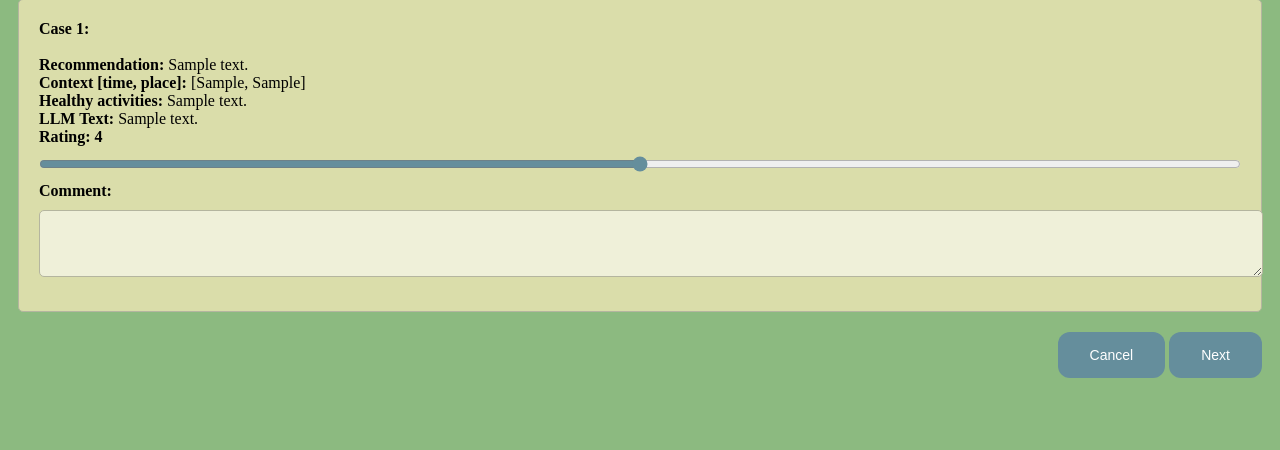
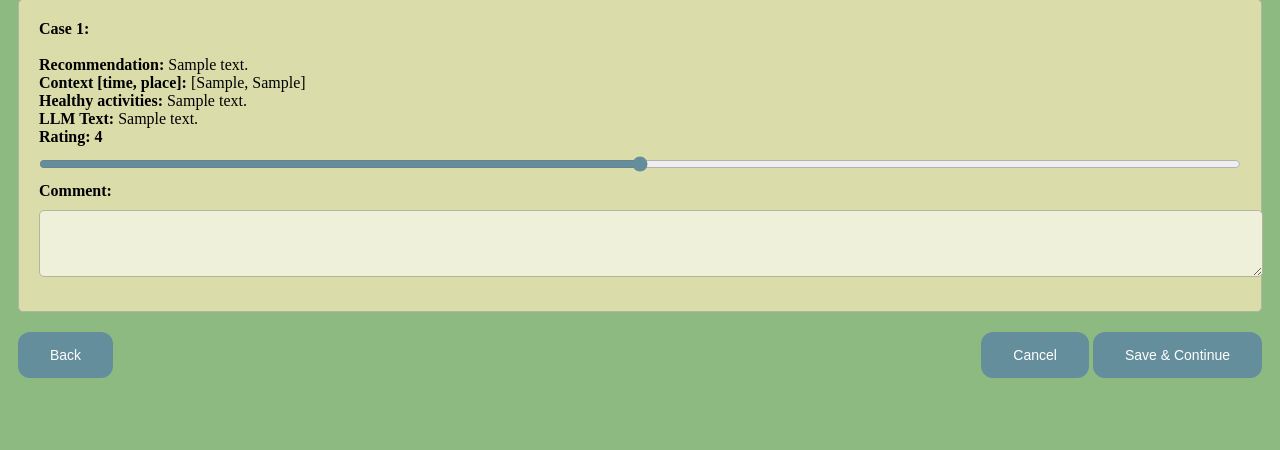
Before and after one commit to anzepirnat/ers-webapp, a Django app: template ers_evaluation/templates/ers_evaluation/evaluation.html in a window 1280 px wide. Shown: the part 81-531 px from the top of the page. Run offline with Django 5.2, Linux system fonts and the light colour scheme; tables that the repository leaves empty hold one stand-in row (values such as "Sample post"); the template is opened without the code that fills it: values that come from a table or form of the project are taken from there, most other values are stand-ins (such as "Sample title", 1, 10 or a date in 2020).

Commit message:
Incomplete code which was removed from master, rebased to current master

```diff
--- a/ers_evaluation/templates/ers_evaluation/evaluation.html
+++ b/ers_evaluation/templates/ers_evaluation/evaluation.html
@@ -41,8 +41,27 @@
         </ul>
         <input type="hidden" name="user_id" value="{{ user_id }}">
         <input type="hidden" name="recommendation_id" value="{{ recommendation.id }}">
-        <button type="submit" class="btn" style="float: right; margin-right: 10px">Next</button>
-        <button type="button" class="btn" style="float: right" onclick="location.href='{% url 'index' %}'">Cancel</button>
+        <input type="hidden" name="previous_evaluations_id" value="{{ previous_evaluations_id }}">
+        <input type="hidden" name="evaluation_number" value="{{ evaluation_number }}">
+        <button
+            type="submit"
+            name="action"
+            value="Save & Continue"
+            class="btn"
+            style="float: right; margin-right: 10px"
+            >Save & Continue</button>
+        <button
+            type="submit"
+            name="action"
+            value="back"
+            class="btn"
+            style="float: left; margin-left: 10px"
+            >Back</button>
+        <button
+            type="button"
+            class="btn"
+            style="float: right"
+            onclick="location.href='{% url 'index' %}'">Cancel</button>
     </form>
 </body>
 </html>
```
Also changed, not shown: ers_evaluation/views.py (+38 -10 lines).
